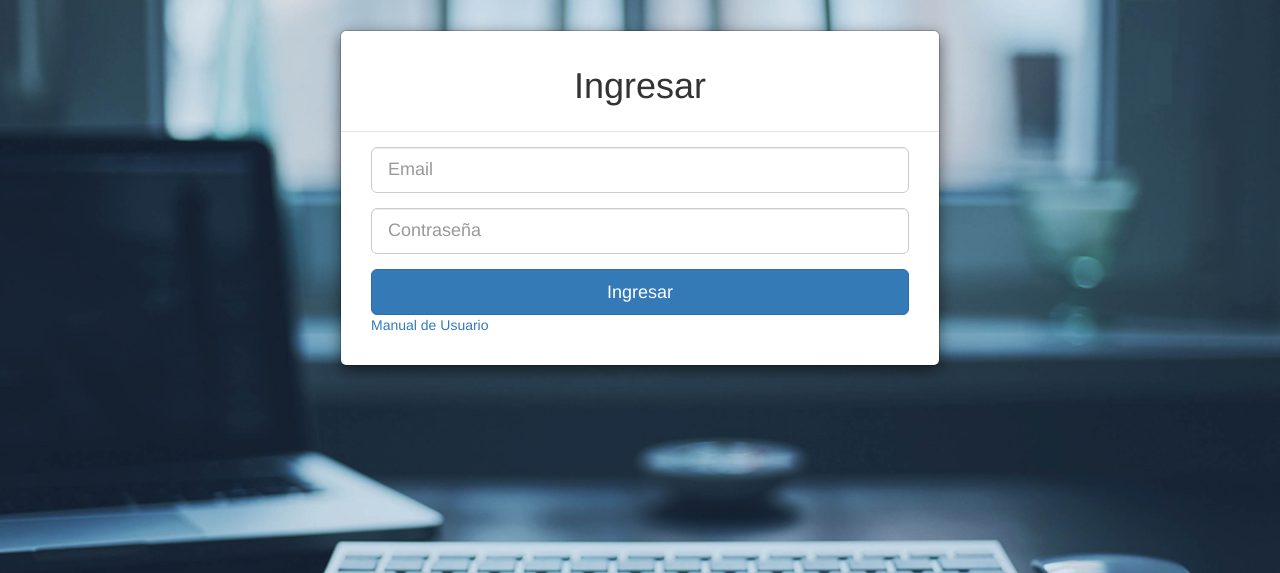
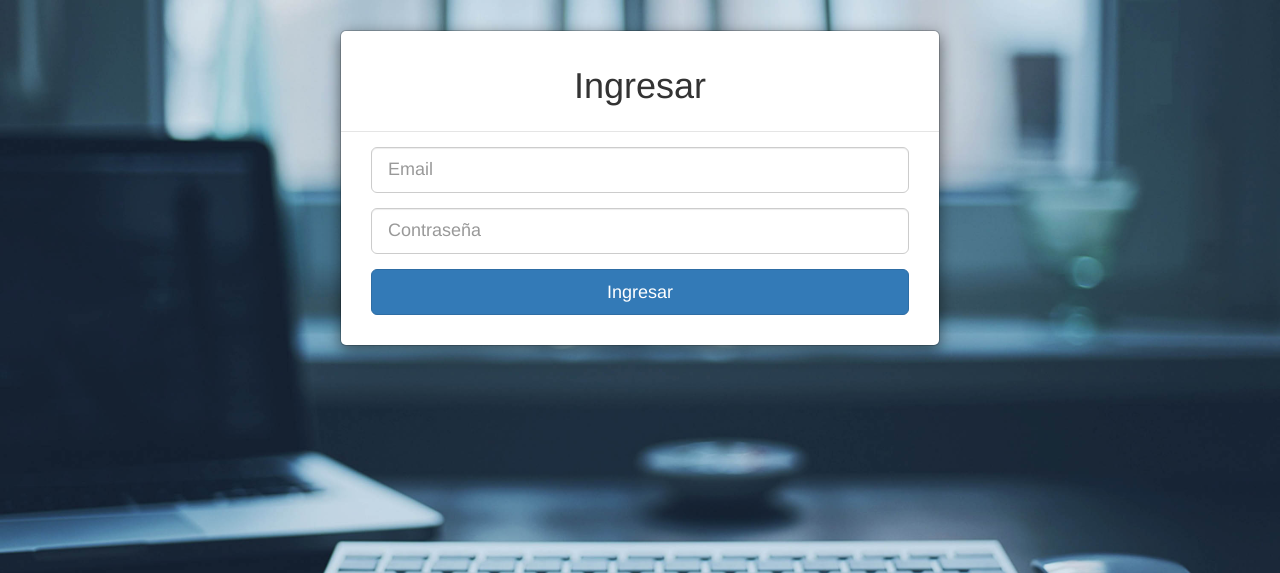
Before and after one commit to Alexis9990/proyecto, a PHP site: page / in a window 1280 px wide. Shown: the top 573 px of the page. Run offline with PHP 8.4, Linux system fonts and the light colour scheme.

Commit message:
Update index.php

```diff
--- a/index.php
+++ b/index.php
@@ -31,7 +31,7 @@
             </div>
             <div class="form-group">
               <input type="submit" class="btn btn-primary btn-lg btn-block" value="Ingresar" name="validar.php">
-            <span><a href="manualUsuario.pdf" target="_blank">Manual de Usuario</a></span>
+
             </div>
           </form>
       </div>
```
